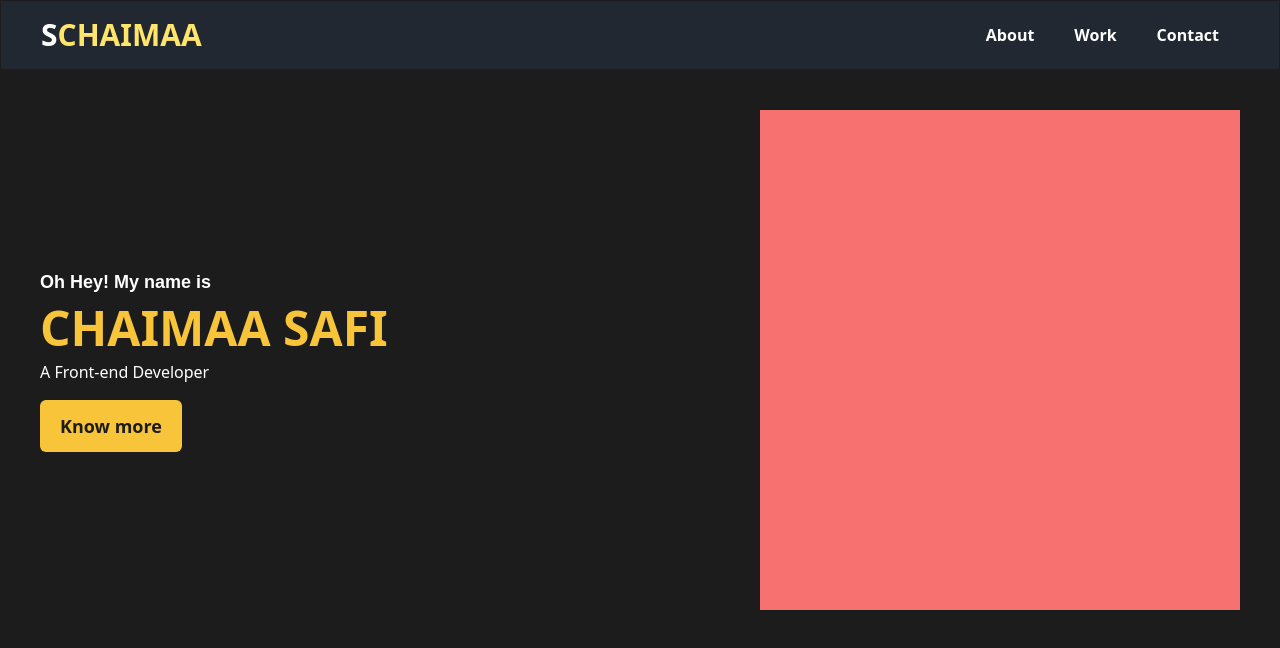
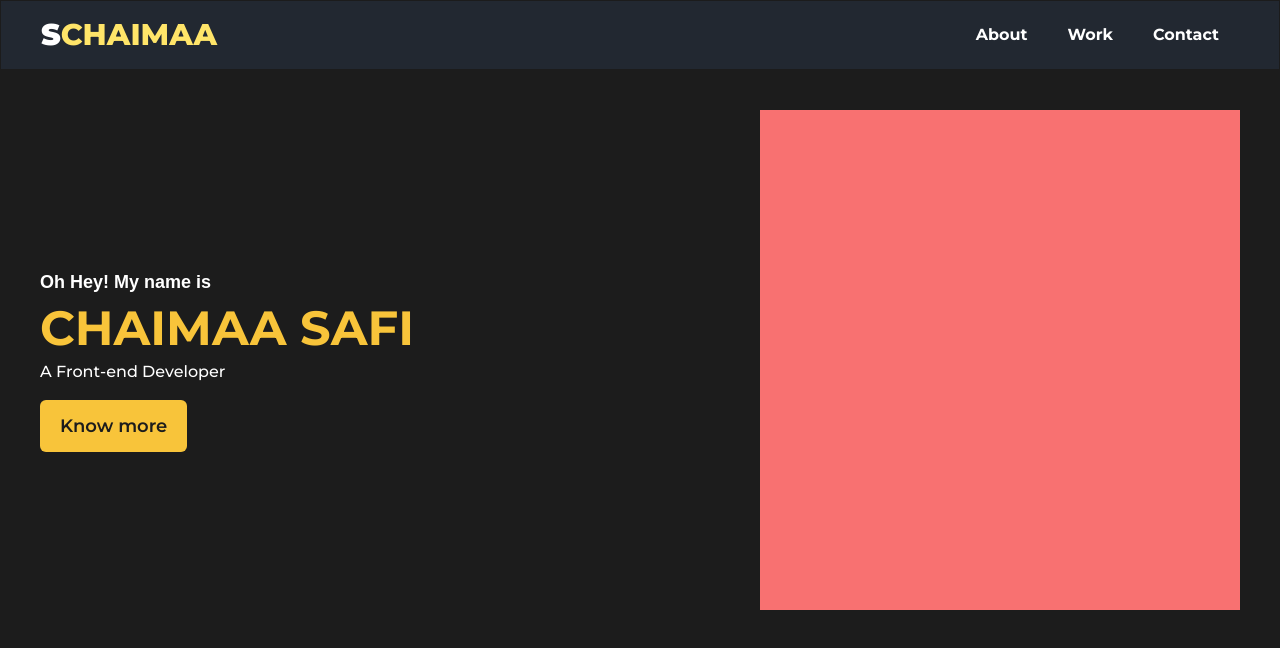
Before and after one commit to ChaimaaSafi/portfolio-v2, a Next.js app: page / in a window 1280 px wide. Shown: the top 648 px of the page. Built offline with nearby package versions, Linux system fonts and the light colour scheme.

Commit message:
feat: add Montserrat font to the app

```diff
--- a/src/pages/_app.tsx
+++ b/src/pages/_app.tsx
@@ -1,8 +1,17 @@
 import "@/styles/globals.css";
 import type { AppProps } from "next/app";
+import { Montserrat } from "next/font/google";
 
+const montserrat = Montserrat({
+  variable: "--font-mont",
+  subsets: ["latin"],
+});
 function MyApp({ Component, pageProps }: AppProps) {
-  return <Component {...pageProps} />;
+  return (
+    <main className={`${montserrat.variable} font-mont`}>
+      <Component {...pageProps} />
+    </main>
+  );
 }
 
 export default MyApp;
--- a/tailwind.config.js
+++ b/tailwind.config.js
@@ -1,3 +1,4 @@
+const { fontFamily } = require("tailwindcss/defaultTheme");
 /** @type {import('tailwindcss').Config} */
 module.exports = {
   content: ["./src/**/*.{js,ts,jsx,tsx}"],
@@ -14,7 +15,11 @@
           primary: "#F8C43A",
         },
       },
+      fontFamily: {
+        mont: ["var(--font-mont)", ...fontFamily.sans],
+      },
     },
   },
+
   plugins: [],
 };
```
